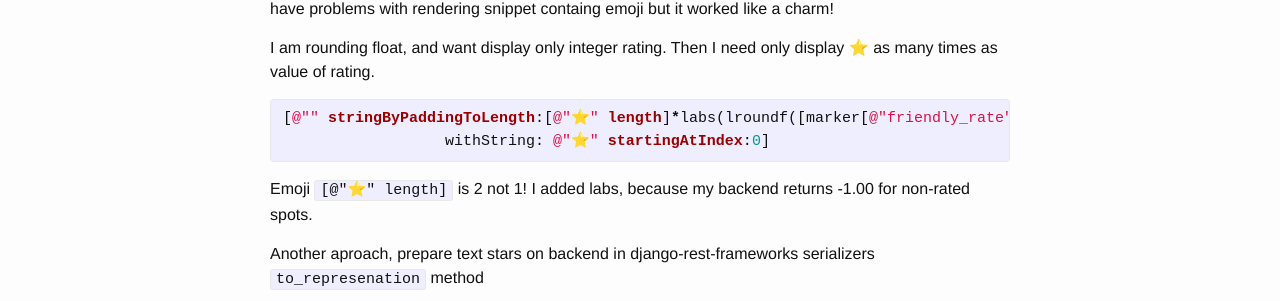
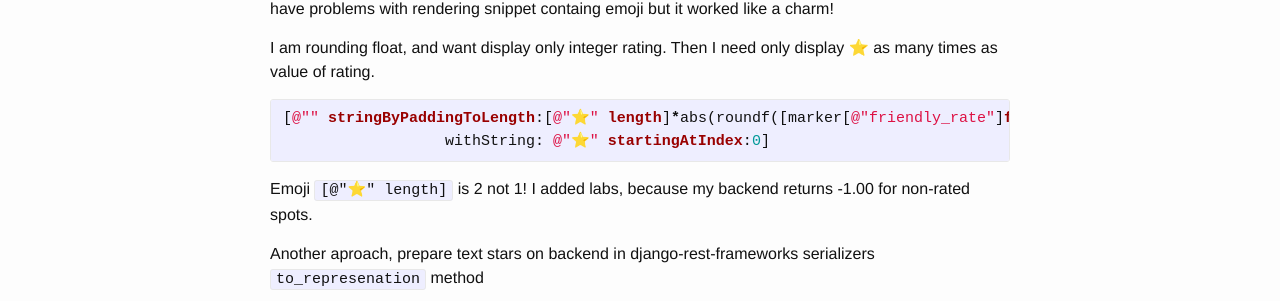
Before and after one commit to f4ww4z/andilabs.github.io, a Jekyll site: the page built from _posts/2015-08-09-ode-to-laziness-displaying-rating-stars-using-emoji.markdown, in a window 1280 px wide. Shown: the part 1230-1531 px from the top of the page. Built offline with Jekyll 4.4.1, drawn with Linux system fonts in a browser that asks for light colours.

Commit message:
emoji rates

```diff
--- a/_posts/2015-08-09-ode-to-laziness-displaying-rating-stars-using-emoji.markdown
+++ b/_posts/2015-08-09-ode-to-laziness-displaying-rating-stars-using-emoji.markdown
@@ -33,7 +33,7 @@ I am using [Google Maps iOS SDK](https://developers.google.com/maps/documentatio
 
 I am rounding float, and want display only integer rating. Then I need only display ⭐️ as many times as value of rating.
 {% highlight objective-c %}
-[@"" stringByPaddingToLength:[@"⭐️" length]*labs(lroundf([marker[@"friendly_rate"]floatValue]))
+[@"" stringByPaddingToLength:[@"⭐️" length]*abs(roundf([marker[@"friendly_rate"]floatValue]))
                   withString: @"⭐️" startingAtIndex:0]
 {% endhighlight %}
 Emoji `[@"⭐️" length]` is 2 not 1!
```
Also changed, not shown: 2 other files.
